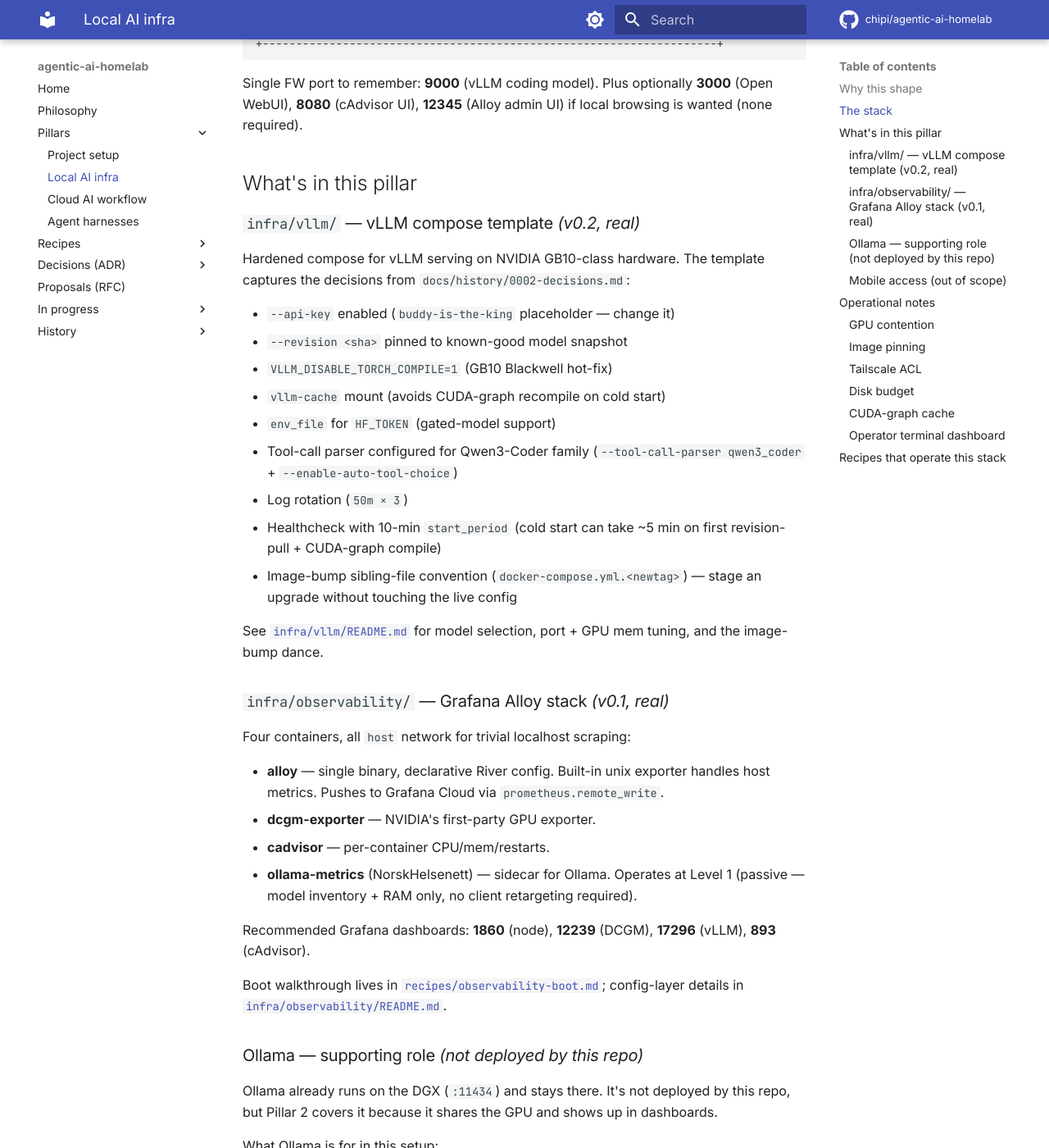
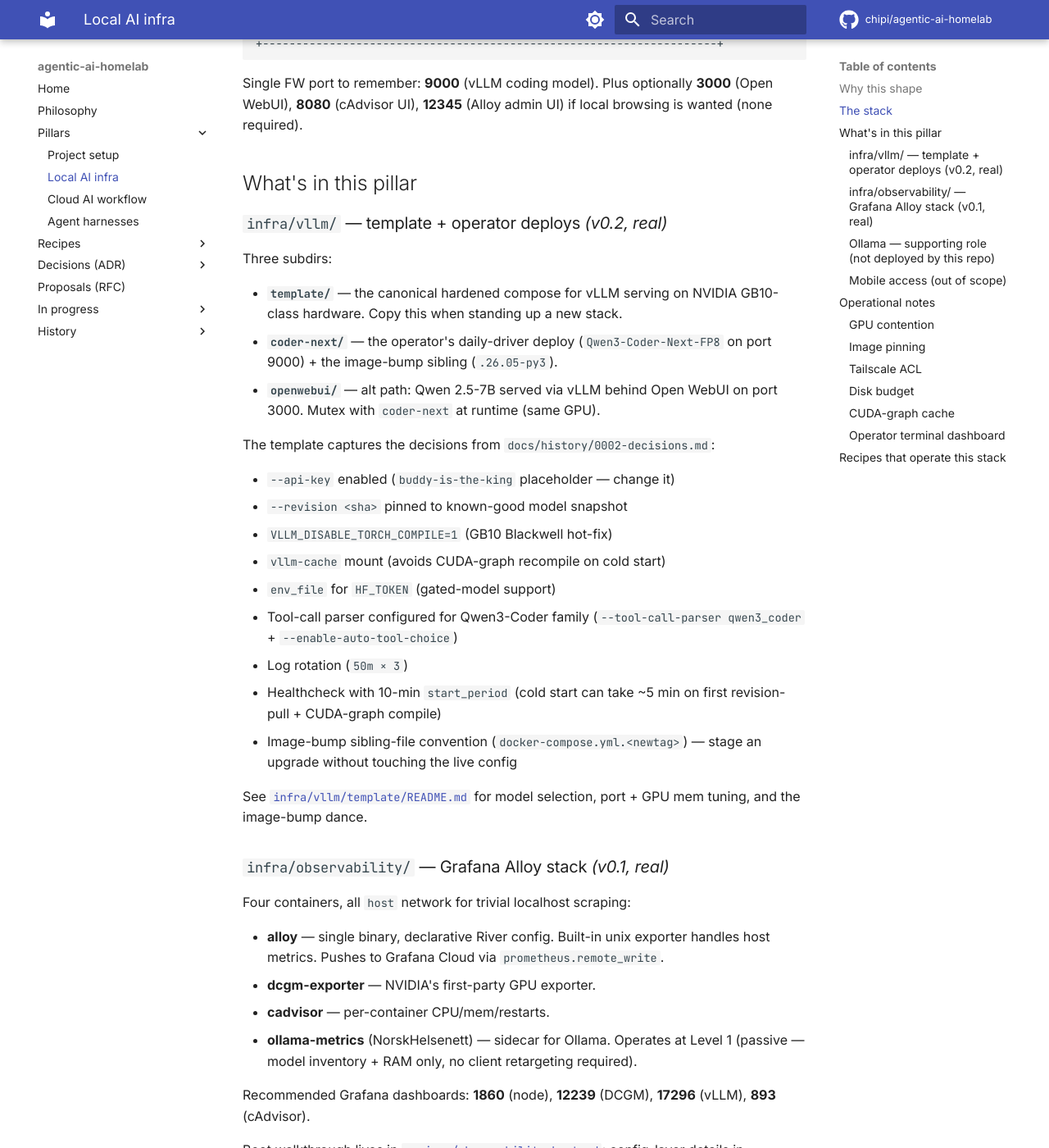
Before and after one commit to chipi/agentic-ai-homelab, an MkDocs documentation site: the page built from docs/local-ai-infra.md, in a window 1280 px wide and 1400 px high, scrolled down 1348 px. Shown: the whole window at 82% size. Built offline with MkDocs 1.6.1 and Material for MkDocs 9.7.7, drawn with Linux system fonts in a browser that asks for light colours; comment, search, counter and statistics services are not loaded; some of the changed text lies outside the part shown.

Commit message:
infra: regroup vllm stacks under one parent (template + coder-next + openwebui)
Three top-level dirs collapsed into one nested group so the relationships
read directly from the tree:

  infra/vllm-Qwen3-Coder-Next/  →  infra/vllm/coder-next/
  infra/vllm-openwebui/         →  infra/vllm/openwebui/
  infra/vllm/{README,compose,env}  →  infra/vllm/template/{README,compose,env}

Files moved with git mv so history is preserved across the renames.

New infra/vllm/README.md gives a category overview (which subdir does
what, when to use which, how they relate).

Cross-references updated:
- README.md (root): tree + "How to use" deploy walkthrough
- docs/index.md: Pillar 2 description
- docs/local-ai-infra.md: status line, subdir descriptions, two
  GitHub-URL links to the template README, CUDA-graph mention
- infra/vllm/template/README.md: quick-start cp line points at template/

Append-only history files (docs/history/0001-genesis.md,
docs/history/0003-v0.2-arc.md) intentionally left with the old paths;
they describe what was true at the time.

DGX action after pull: live deploys move with this rename — running
containers don't care (they are loaded from memory; bind mounts in their
compose are relative ./), but next \`docker compose up\` invocation
needs to be from the new path.

Co-Authored-By: Claude Opus 4.7 (1M context) <noreply@anthropic.com>

```diff
--- a/docs/local-ai-infra.md
+++ b/docs/local-ai-infra.md
@@ -3,10 +3,10 @@
 The self-hosted LLM stack on a single DGX-class box, reached over
 Tailscale.
 
-> **Status: v0.2.** Both deployables — `infra/vllm/` (hardened
-> coder-next compose) and `infra/observability/` (Alloy stack) — are
-> templated. Operational moves (boot, mode-swap, dashboard) covered by
-> recipes in `docs/recipes/`.
+> **Status: v0.2.** Both deployables — `infra/vllm/` (template + two
+> operator deploys: coder-next and openwebui) and `infra/observability/`
+> (Alloy stack) — are real. Operational moves (boot, mode-swap, dashboard)
+> covered by recipes in `docs/recipes/`.
 
 ## Why this shape
 
@@ -70,10 +70,19 @@ Plus optionally **3000** (Open WebUI), **8080** (cAdvisor UI), **12345**
 
 ## What's in this pillar
 
-### `infra/vllm/` — vLLM compose template *(v0.2, real)*
+### `infra/vllm/` — template + operator deploys *(v0.2, real)*
 
-Hardened compose for vLLM serving on NVIDIA GB10-class hardware. The
-template captures the decisions from `docs/history/0002-decisions.md`:
+Three subdirs:
+
+- **`template/`** — the canonical hardened compose for vLLM serving on
+  NVIDIA GB10-class hardware. Copy this when standing up a new stack.
+- **`coder-next/`** — the operator's daily-driver deploy
+  (`Qwen3-Coder-Next-FP8` on port 9000) + the image-bump sibling
+  (`.26.05-py3`).
+- **`openwebui/`** — alt path: Qwen 2.5-7B served via vLLM behind Open
+  WebUI on port 3000. Mutex with `coder-next` at runtime (same GPU).
+
+The template captures the decisions from `docs/history/0002-decisions.md`:
 
 - `--api-key` enabled (`buddy-is-the-king` placeholder — change it)
 - `--revision <sha>` pinned to known-good model snapshot
@@ -88,7 +97,7 @@ template captures the decisions from `docs/history/0002-decisions.md`:
 - Image-bump sibling-file convention (`docker-compose.yml.<newtag>`) —
   stage an upgrade without touching the live config
 
-See [`infra/vllm/README.md`](https://github.com/chipi/agentic-ai-homelab/blob/main/infra/vllm/README.md)
+See [`infra/vllm/template/README.md`](https://github.com/chipi/agentic-ai-homelab/blob/main/infra/vllm/template/README.md)
 for model selection, port + GPU mem tuning, and the image-bump dance.
 
 ### `infra/observability/` — Grafana Alloy stack *(v0.1, real)*
@@ -171,7 +180,7 @@ lets you stage an upgrade without touching the live config:
 4. Validate; revert by `cp` if needed
 
 Full walkthrough in
-[`infra/vllm/README.md`](https://github.com/chipi/agentic-ai-homelab/blob/main/infra/vllm/README.md)
+[`infra/vllm/template/README.md`](https://github.com/chipi/agentic-ai-homelab/blob/main/infra/vllm/template/README.md)
 → "Image-bump dance".
 
 ### Tailscale ACL
@@ -202,7 +211,7 @@ the model doesn't have an FP8 release.
 The shared `vllm-cache` volume (`/opt/llm-models/vllm-cache` on host)
 holds compiled CUDA graphs across compose stops/starts. Without it,
 every `docker compose up` pays a 5-10 minute recompile penalty. The
-infra/vllm/ template mounts this by default.
+infra/vllm/template/ mounts this by default.
 
 ### Operator terminal dashboard
 
```
Also changed, not shown: README.md (+2 -2 lines), docs/index.md (+4 -4 lines), infra/vllm/README.md (+37 -182 lines), infra/vllm/template/README.md (added, +193 -0 lines), 10 other files.
